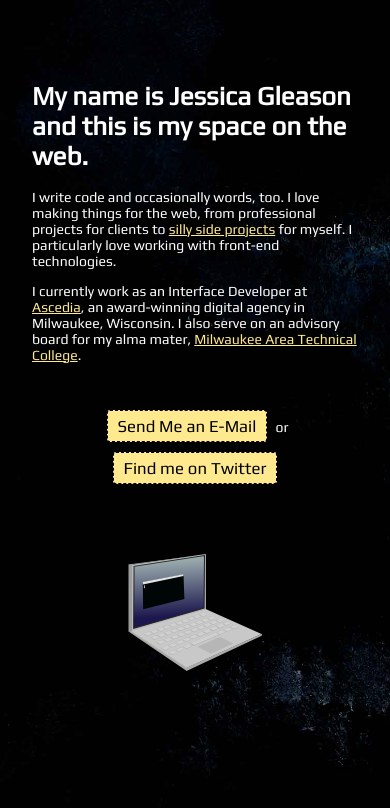
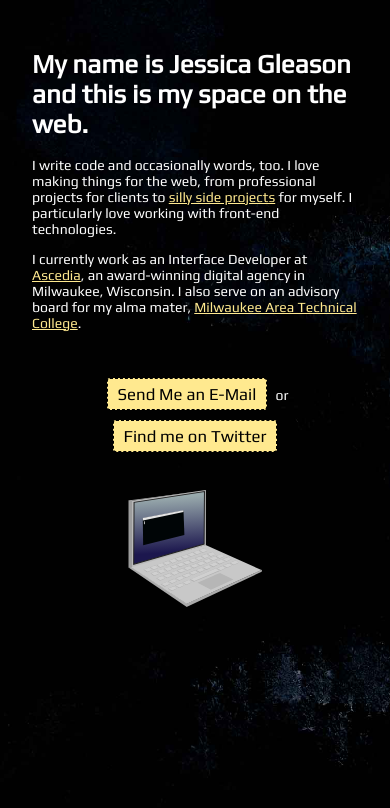
Before and after one commit to jessicargleason/jessicagleason, a plain HTML site: page index.html in a window 390 px wide. Drawn offline with Linux system fonts and the light colour scheme.

Commit message:
Some adjustments for mobile

```diff
--- a/css/main.css
+++ b/css/main.css
@@ -2,8 +2,8 @@ body {
 	background: url(../img/bg.jpg) no-repeat fixed;
 	background-color: #000;
 	background-size: cover;
-	overflow: hidden;
 	color: #fff;
+	padding-bottom: 150px;
 }
 @keyframes fly {
 	from {
@@ -25,7 +25,7 @@ body:before {
 	height: 7vw;
 	position: absolute;
 	left: -7vw;
-	animation-delay: 1s;
+	animation-delay: 2s;
 	animation-duration: 1s;
 	animation-name: fly;
 	animation-iteration-count: 1;
@@ -36,14 +36,13 @@ a:link, a:visited {
 }
 .intro {
 	box-sizing: border-box;
-	padding: 4em 2em;
+	padding: 2em;
 	width: 100%;
 	max-width: 700px;
 	margin: auto;
-	position: absolute;
+	position: relative;
 
 	font-family: 'Play', sans-serif;
-	margin-bottom: 120px;
 }
 
 .intro:before {
@@ -131,7 +130,12 @@ p {
 }
 
 @media (min-width: 1000px) {
+	body {
+		overflow-x: hidden;
+	}
 	.intro {
+		position: absolute;
+		padding: 4em 2em;
 		margin-bottom: 0;
 		top: 30%;
 		left: 40%;
```
